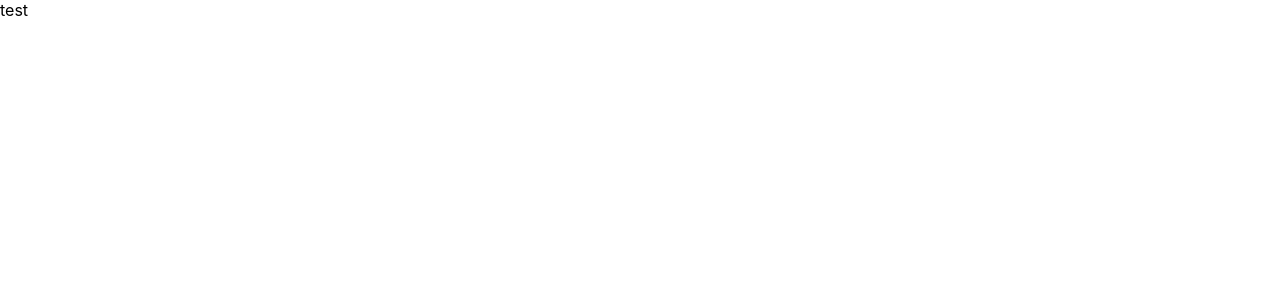
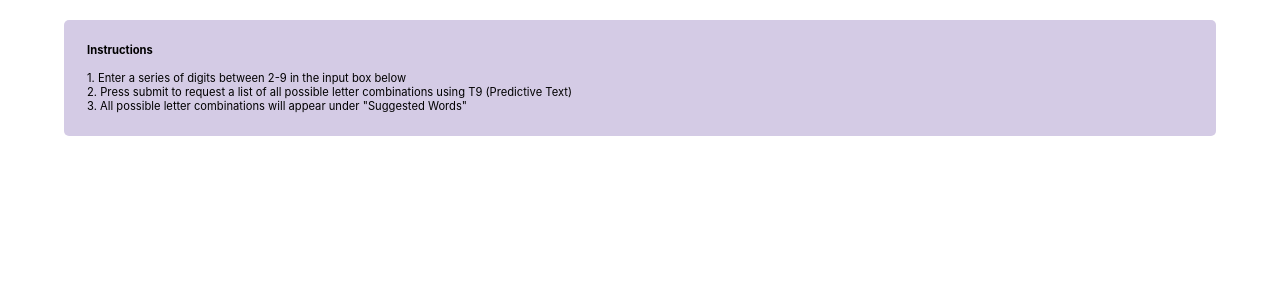
Before and after one commit to simonaus/edume, a React (Create React App) app in the folder client/: page / in a window 1280 px wide. Shown: the top 300 px of the page. Built offline with nearby package versions, Linux system fonts and the light colour scheme.

Commit message:
Feat: Add PredictiveTextInstructions component

```diff
--- /dev/null
+++ b/client/src/components/PredictiveTextInstructions.js
@@ -0,0 +1,26 @@
+export const PredictiveTextInstructions = () => {
+
+  return (
+    <div style={styles.container}>
+      <div style={styles.heading}>Instructions</div>
+      <br />
+      <div>
+        1. Enter a series of digits between 2-9 in the input box below<br />
+        2. Press submit to request a list of all possible letter combinations using T9 (Predictive Text)<br />
+        3. All possible letter combinations will appear under "Suggested Words"
+      </div>
+    </div>
+  )
+};
+
+const styles = {
+  container: {
+    backgroundColor: '#d4cbe5',
+    padding: '2%',
+    borderRadius: '5px',
+    fontSize: '.7rem',
+  },
+  heading: {
+    fontWeight: 'bold',
+  }
+}
--- a/client/src/containers/PredictiveTextContainer.js
+++ b/client/src/containers/PredictiveTextContainer.js
@@ -1,4 +1,18 @@
+import { PredictiveTextInstructions } from '../components/PredictiveTextInstructions';
+
 export const PredictiveTextContainer = () => {
 
-  return (<div>test</div>)
+  return (
+    <div style={styles.container}>
+      <PredictiveTextInstructions />
+    </div>
+  )
 };
+
+const styles = {
+  container: {
+    marginTop: '20px',
+    marginLeft: '5%',
+    marginRight: '5%',
+  }
+}
```
